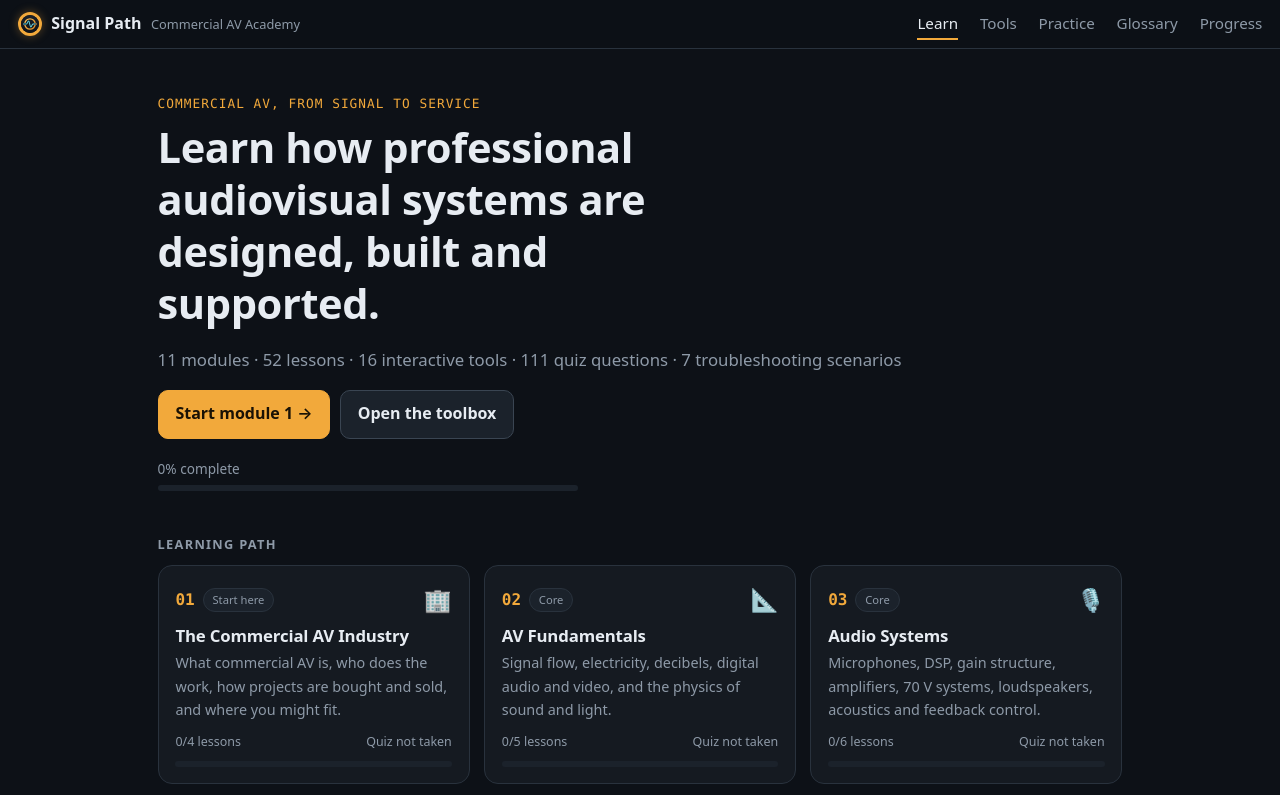
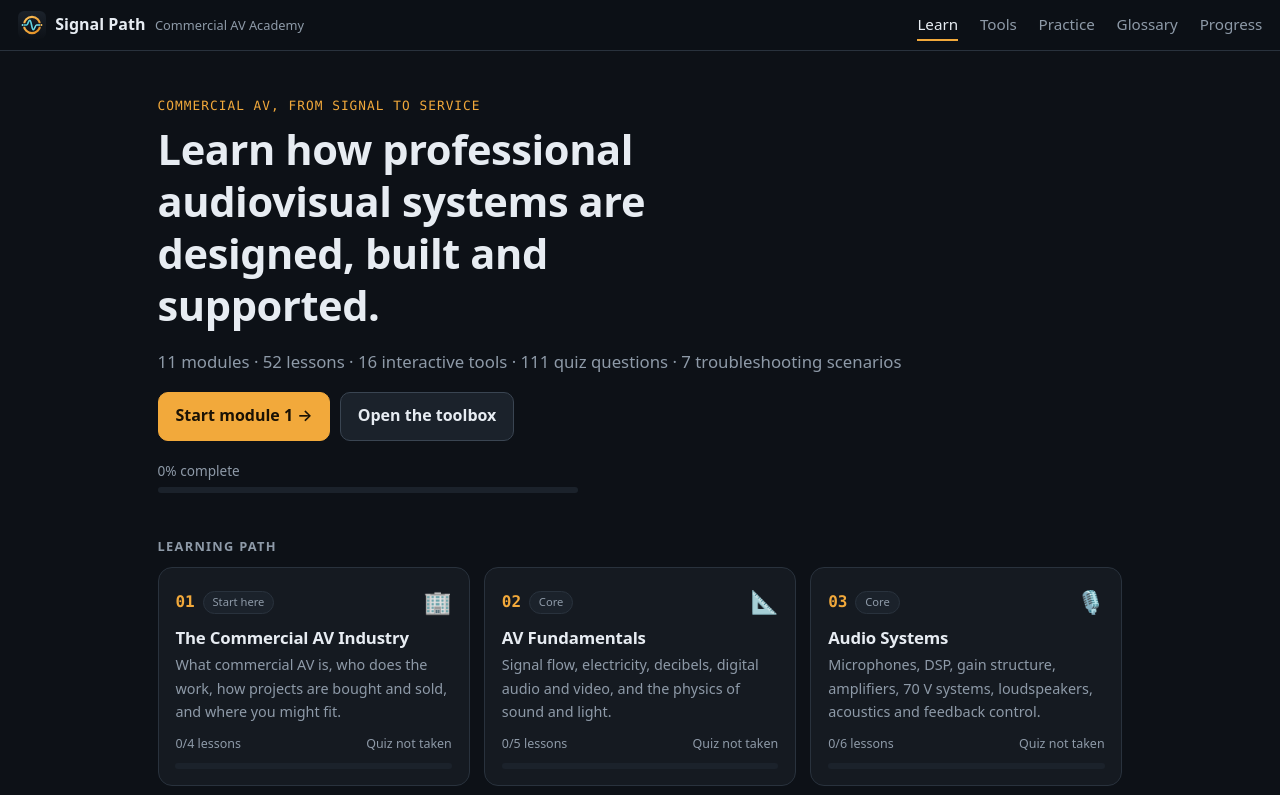
Before and after one commit to dreadcaptjames/avacademy, a plain HTML site: page index.html in a window 1280 px wide. Shown: the top 795 px of the page. Drawn offline with Linux system fonts and the light colour scheme.

Commit message:
Add files via upload

```diff
--- a/css/styles.css
+++ b/css/styles.css
@@ -21,7 +21,7 @@ code { font-family: var(--mono); background: var(--panel2); padding: 0.1em 0.35e
 .topbar { position: sticky; top: 0; z-index: 20; display: flex; align-items: center; justify-content: space-between; gap: 1rem; padding: calc(0.7rem + env(safe-area-inset-top)) 1.1rem 0.7rem; background: rgba(13,17,23,.9); backdrop-filter: blur(10px); -webkit-backdrop-filter: blur(10px); border-bottom: 1px solid var(--line); }
 .brand { display: flex; align-items: center; gap: 0.6rem; color: var(--text); text-decoration: none; font-weight: 700; }
 .brand small { color: var(--muted); font-weight: 500; font-size: 0.8rem; }
-.logo { width: 24px; height: 24px; border-radius: 50%; border: 3px solid var(--accent); background: radial-gradient(circle, var(--accent2) 0 32%, transparent 34%); box-shadow: 0 0 10px rgba(242,169,59,.35); }
+.logo { width: 28px; height: 28px; display: block; }
 .topnav a { color: var(--muted); text-decoration: none; margin-left: 1.1rem; font-size: 0.95rem; padding: 0.3rem 0; border-bottom: 2px solid transparent; }
 .topnav a.active, .topnav a:hover { color: var(--text); border-color: var(--accent); }
 main { max-width: 1000px; margin: 0 auto; padding: 1.2rem 1.1rem 3rem; outline: none; }
```
